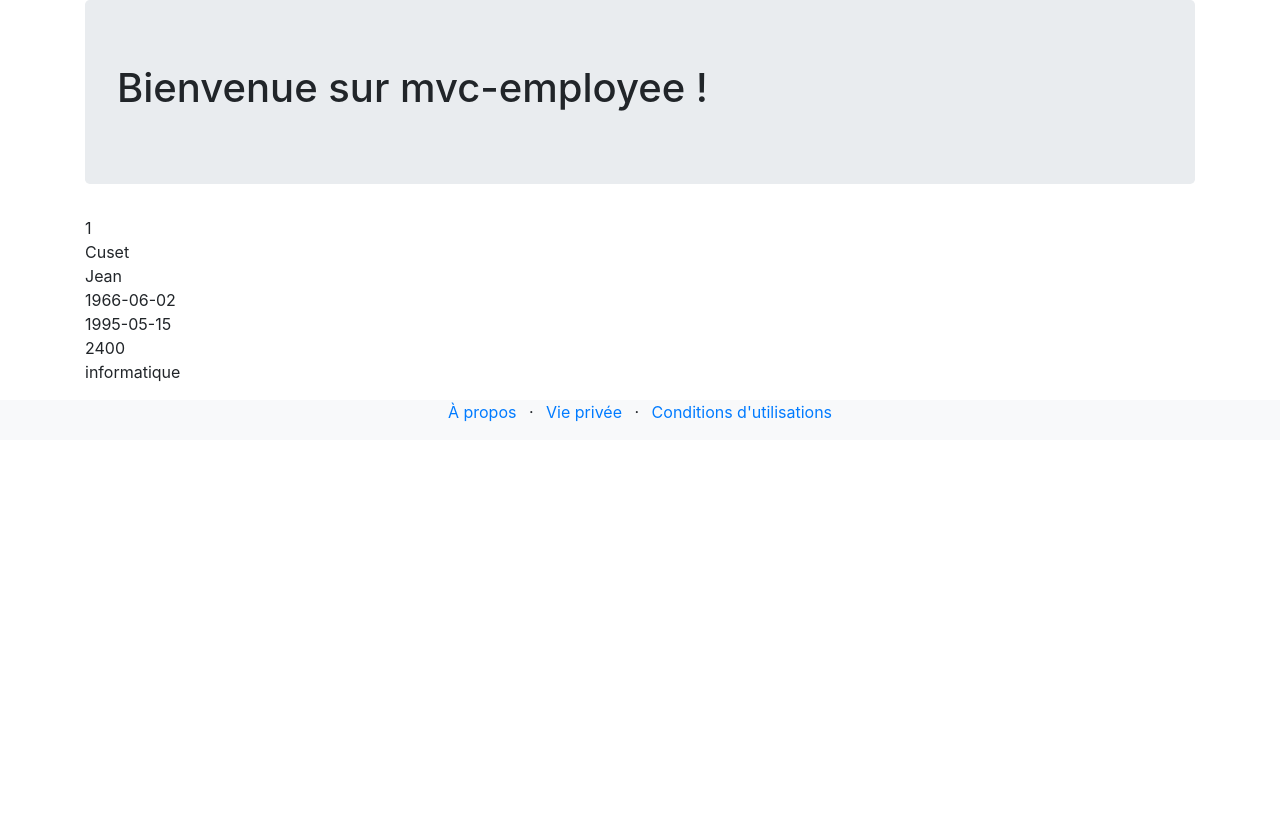
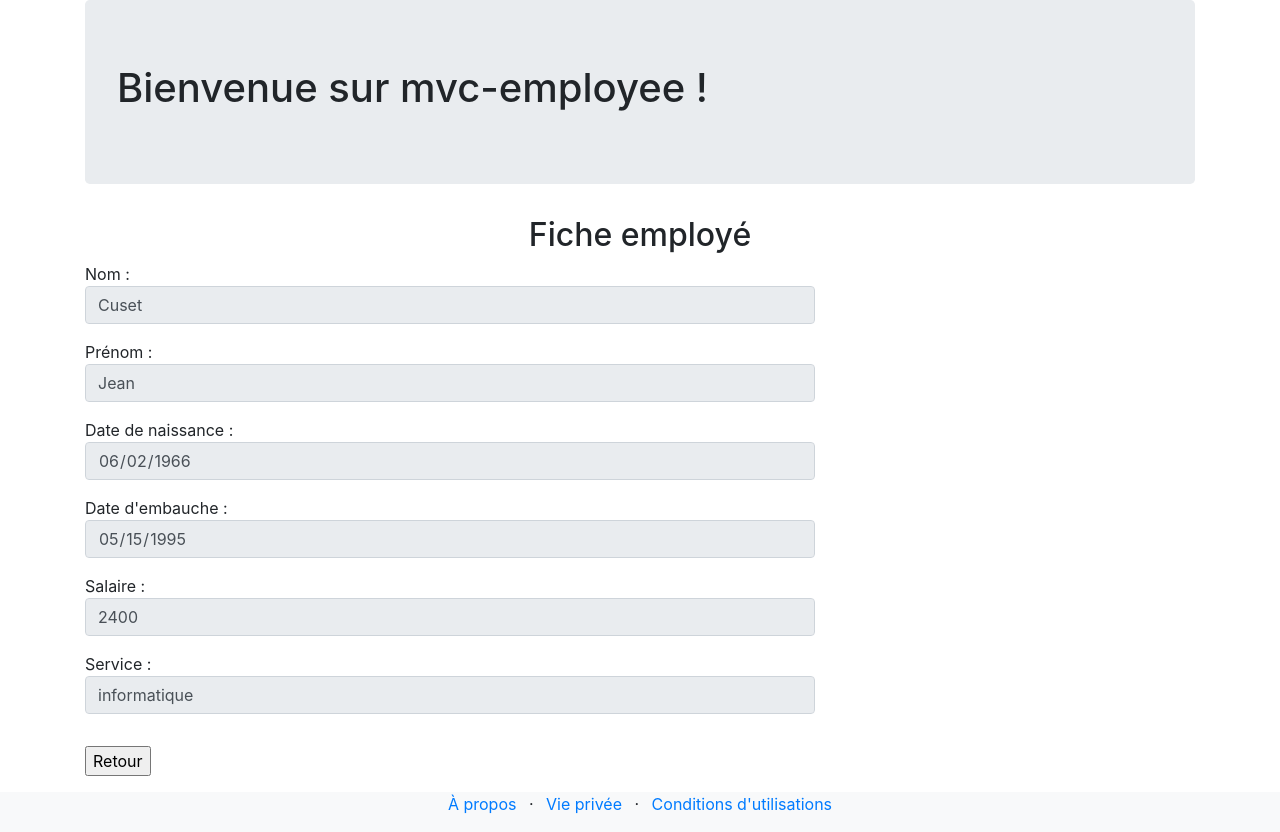
Before and after one commit to glerique/employees-mvc, a PHP site: the page made by index.php in a window 1280 px wide. Shown: the part 80-912 px from the top of the page. Before the commit the page ends 502 px from the top, so only its background shows below. Run offline with PHP 8.4, Linux system fonts and the light colour scheme; data comes from the database, SQL or seed files in the repository.

Commit message:
Update view with readonlyform

```diff
--- a/src/View/details.view.php
+++ b/src/View/details.view.php
@@ -1,17 +1,50 @@
-    <div class="container">
-        <div class="row">
-            <div class="col">
-                <?php
-                echo $employee->getId() . '<br/>';
-                echo $employee->getLastName() . '<br/>';
-                echo $employee->getFirstName() . '<br/>';
-                echo $employee->getBirthDate() . '<br/>';
-                echo $employee->getHireDate() . '<br/>';
-                echo $employee->getSalary() . '<br/>';
-                echo $employee->getDepartement() . '<br/>';
-                ?>
-                </p>
+<section class="hero-banner d-flex align-items-center">
+  <div class="container text-center">
+    <h2>Fiche employé</h2>
+  </div>
+</section>
+<section class="contact-section area-padding">
+  <div class="container">
+    <div class="row">
+      <div class="col-lg-8">
+        <form class="form-contact contact_form" method="post" action="">
+          <div class="row">
+            <div class="col-12">
+              <div class="form-group">
+                Nom : <input class="form-control" type="text" name="last_name" value="<?= $employee->getLastName(); ?>" readonly>
+              </div>
             </div>
-
-        </div>
+            <div class="col-12">
+              <div class="form-group">
+                Prénom : <input class="form-control" type="text" name="first_name" value="<?= $employee->getFirstName(); ?>" readonly>
+              </div>
+            </div>
+            <div class="col-12">
+              <div class="form-group">
+                Date de naissance : <input class="form-control" type="date" name="birth_date"value="<?= $employee->getBirthDate(); ?>" readonly>
+              </div>
+            </div>
+            <div class="col-12">
+              <div class="form-group">
+                Date d'embauche : <input class="form-control" type="date" name="hire_date" value="<?= $employee->getHireDate(); ?>" readonly>
+              </div>
+            </div>
+            <div class="col-12">
+              <div class="form-group">
+                Salaire : <input class="form-control" type="text" name="salary" value="<?= $employee->getSalary(); ?>" readonly>
+              </div>
+            </div>
+            <div class="col-12">
+              <div class="form-group">
+                Service : <input class="form-control" type="text" name="departement" value="<?= $employee->getDepartement(); ?>" readonly>
+              </div>
+            </div>
+          </div>
+          <div class="form-group mt-3">
+            <input type="button" class="button button-contactForm" value="Retour" onClick="document.location.href = document.referrer" />
+          </div>
+        </form>
+      </div>
     </div>
+  </div>
+</section>
```
